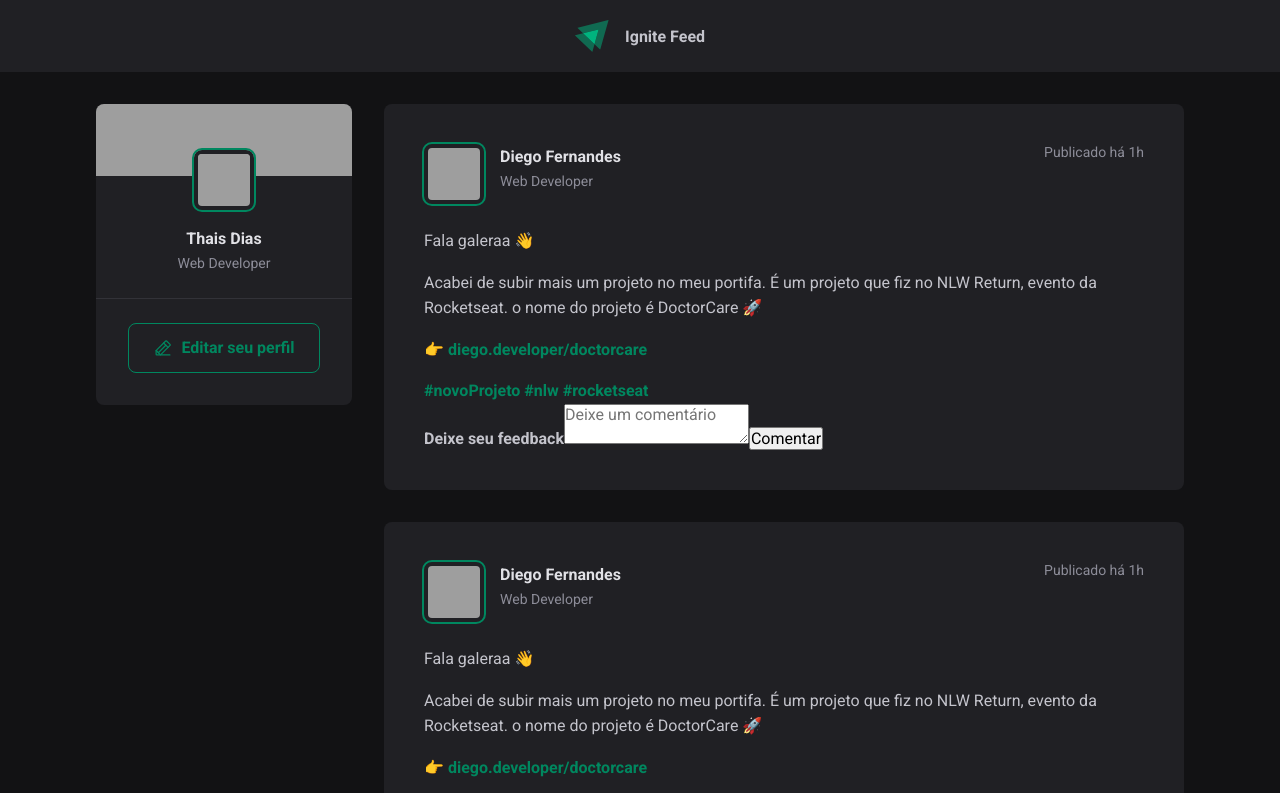
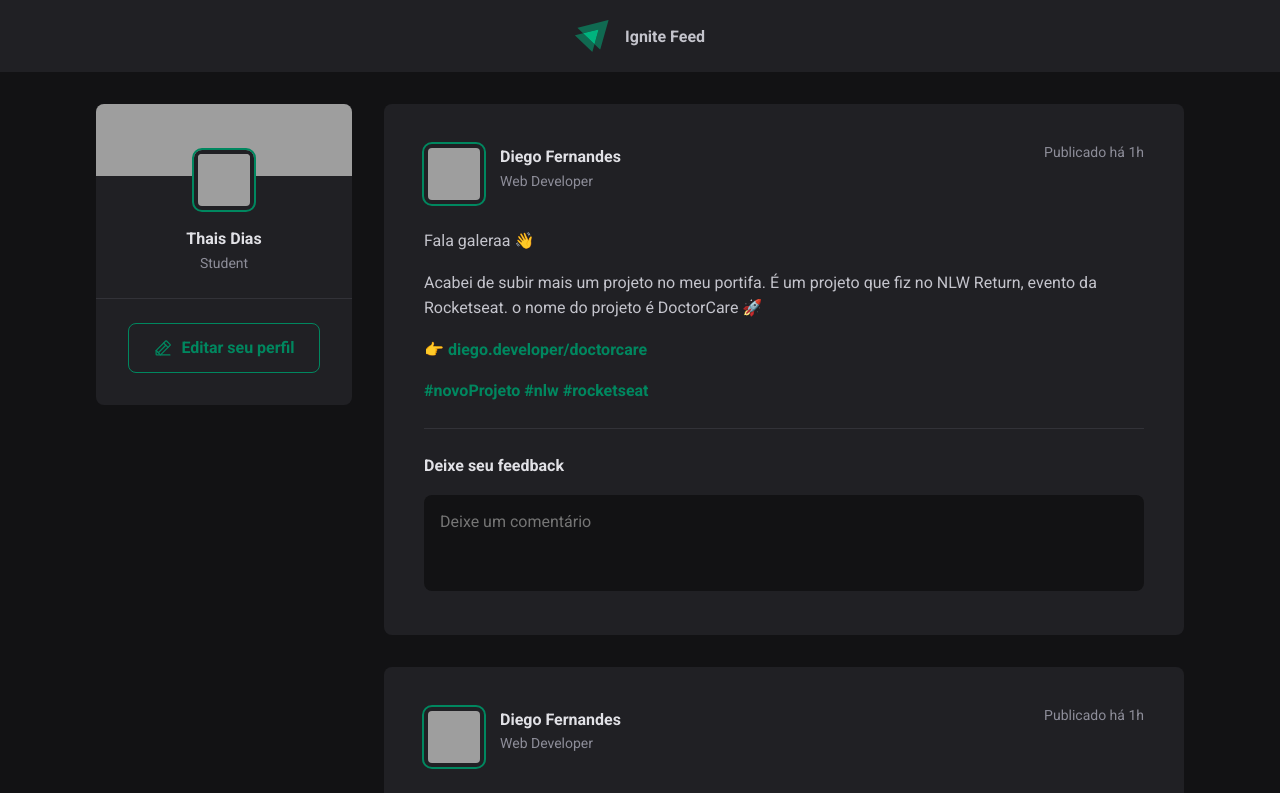
Before and after one commit to Thais-DN/Ignite-Feed, a React (Vite) app: page / in a window 1280 px wide. Shown: the top 793 px of the page. Built offline with nearby package versions, Linux system fonts and the light colour scheme; grey boxes are pictures that could not be loaded.

Commit message:
finalizando post, inicializando comentários

```diff
--- a/src/components/Post/Post.module.css
+++ b/src/components/Post/Post.module.css
@@ -65,3 +65,54 @@
     color: var(--gray-400);
     line-height: 1.6;
 }
+
+.commentForm {
+    width: 100%;
+    margin-top: 1.5rem;
+    padding-top: 1.5rem;
+    border-top: 1px solid var(--gray-600);
+}
+
+.commentForm > strong {
+    line-height: 1.6;
+    color: var(--gray-100);
+}
+
+.commentForm textarea {
+    width: 100%;
+    background: var(--gray-900);
+    border: 0;
+    resize: none;
+    height: 6rem;
+    padding: 1rem;
+    border-radius: 8px;
+    color: var(--gray-100);
+    line-height: 1.4;
+    margin-top: 1rem;
+}
+
+.commentForm footer {
+    visibility: hidden;
+    max-height: 0;
+}
+
+.commentForm:focus-within footer {
+    visibility: visible;
+    max-height: none;
+}
+
+.commentForm button[type="submit"] {
+    padding: 1rem 1.5rem;
+    margin-top: 1rem;
+    border-radius: 8px;
+    border: 0;
+    background: var(--green-500);
+    color: var(--white);
+    font-weight: bold;
+    cursor: pointer;
+    transition: background-color 0.2s;
+}
+
+.commentForm button[type="submit"]:hover {
+    background: var(--green-300);
+}
--- a/src/components/Post/Post.tsx
+++ b/src/components/Post/Post.tsx
@@ -43,7 +43,9 @@
             <form className={styles.commentForm}>
                 <strong>Deixe seu feedback</strong>
                 <textarea placeholder="Deixe um comentário" />
-                <button type="submit">Comentar</button>
+                <footer>
+                    <button type="submit">Publicar</button>
+                </footer>
             </form>
         </article>
     );
--- a/src/components/Sidebar/Sidebar.jsx
+++ b/src/components/Sidebar/Sidebar.jsx
@@ -17,7 +17,7 @@
                     alt="foto de perfil"
                 />
                 <strong>Thais Dias</strong>
-                <span>Web Developer</span>
+                <span>Student</span>
             </div>
 
             <footer>
--- /dev/null
+++ b/src/components/comment/comment.tsx
@@ -0,0 +1,5 @@
+import React from "react";
+
+export function comment() {
+    return <div>hello world</div>;
+}
--- a/src/global.css
+++ b/src/global.css
@@ -10,6 +10,11 @@
 
     --green-300: #00b37e;
     --green-500: #00875f;
+}
+
+:focus {
+    outline: transparent;
+    box-shadow: 0 0 0 2px var(--green-500);
 }
 
 * {
```
Also changed, not shown: src/components/comment/comment.module.css (added).
